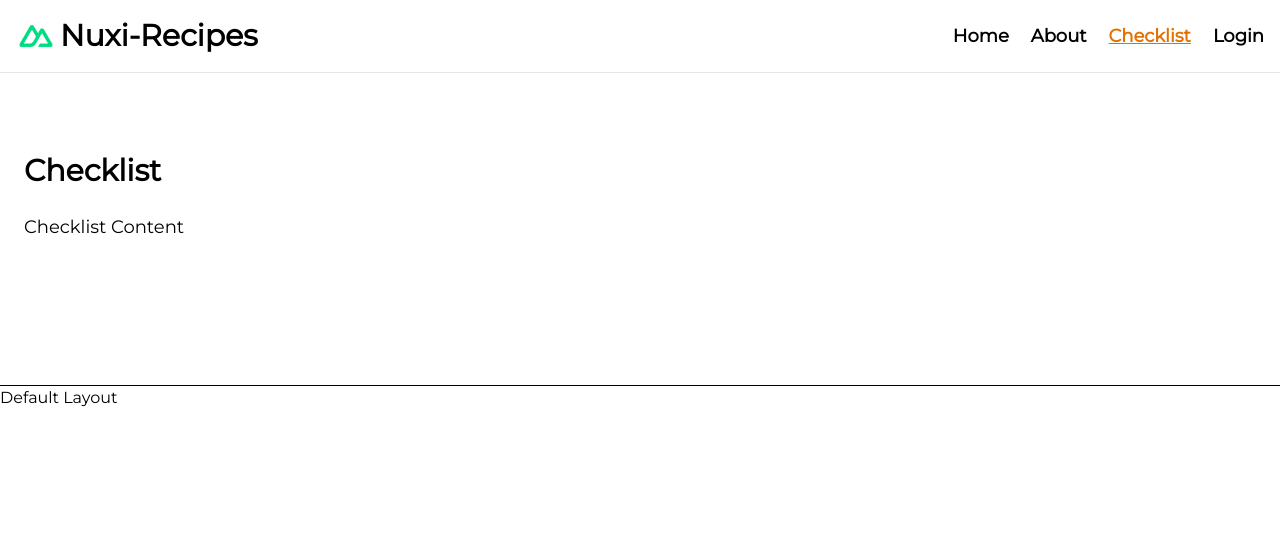
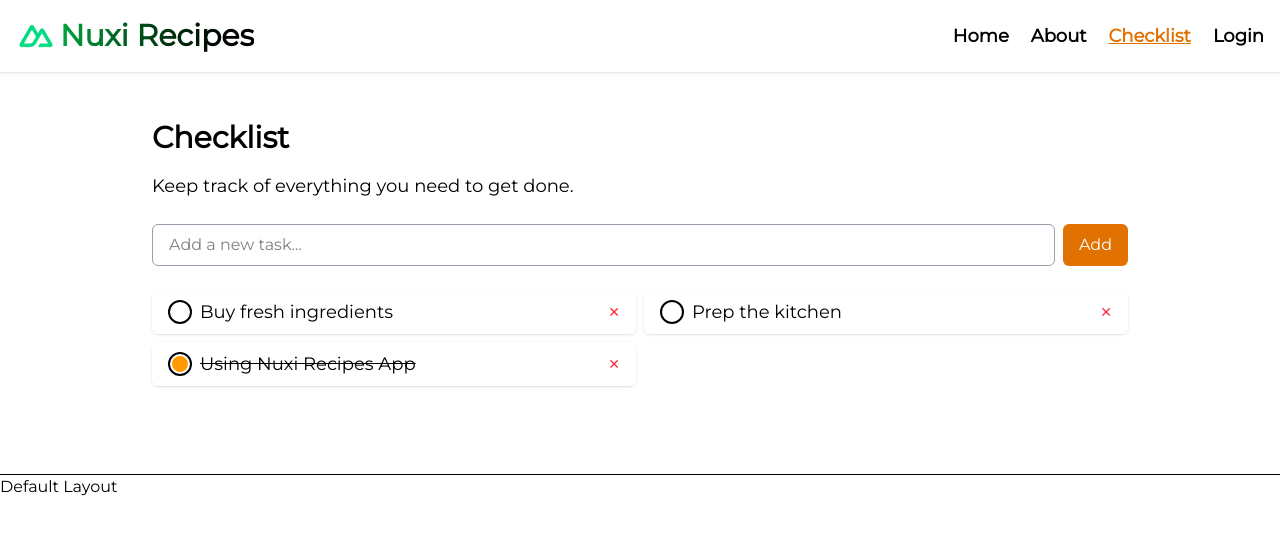
Before and after one commit to Sahasawat-Boss/Nuxi-Recipes-v4-Structure, a Nuxt app: page /checklist in a window 1280 px wide. Shown: the top 534 px of the page. Built offline with nearby package versions, Linux system fonts and the light colour scheme.

Commit message:
a todo list

```diff
--- a/app/assets/css/global.css
+++ b/app/assets/css/global.css
@@ -2,6 +2,7 @@
 
 html, body {
     font-family: 'Montserrat';
+    scroll-behavior: smooth;
 }
 
 /* Tailwind Apply */
--- a/app/components/BaseNav.vue
+++ b/app/components/BaseNav.vue
@@ -1,10 +1,14 @@
 <template>
-    <header class="py-2.5 sm:py-4 border-b border-black/10">
+    <header class="py-2.5 sm:py-4 shadow-sm">
         <nav class="flex flex-col sm:flex-row container px-4">
             <NuxtLink to="/" class="flex gap-1 items-center">
                 <!-- <img class="w-14" src="public/icon-green.png" alt="icon" /> -->
                 <NuxtImg width="40px" src="/icon-green.png" alt="icon" />
-                <span class="text-xl md:text-3xl font-bold">Nuxi-Recipes</span>
+                <span
+                    class="text-xl md:text-3xl font-bold bg-gradient-to-r from-green-600 to-black text-transparent bg-clip-text"
+                >
+                    Nuxi Recipes
+                </span>
             </NuxtLink>
             <ul
                 class="flex gap-5.5 items-center ml-auto sm:text-lg font-bold capitalize"
--- a/app/components/HeroSection.vue
+++ b/app/components/HeroSection.vue
@@ -13,6 +13,7 @@
                 </p>
 
                 <NuxtLink
+                    to="#all-recipe"
                     class="px-4 py-2 text-white self-start bg-amber-600/95 rounded-md text-lg hover"
                 >
                     Browse Recipes
--- a/app/pages/about.vue
+++ b/app/pages/about.vue
@@ -1,6 +1,6 @@
 <template>
     <main>
-        <section class="container py-20 px-6">
+        <section class="container py-12 px-6">
             <h1 class="text-3xl bold mb-6 text-balance">About Nuxtcipes:</h1>
             <p class="text-lg mb-6 text-balance">
                 Nuxtcipes is a recipe application based on the dummyJSON API,
--- a/app/pages/checklist.vue
+++ b/app/pages/checklist.vue
@@ -1,14 +1,85 @@
 <template>
-    <main>
-        <section class="container py-20 px-6">
-            <h1 class="text-3xl bold mb-6 text-balance">Checklist</h1>
-            <p class="text-lg mb-6 text-balance">Checklist Content</p>
-        </section>
-    </main>
+    <section class="max-w-screen-lg mx-auto px-6 py-12">
+        <h2 class="text-3xl font-semibold mb-4">Checklist</h2>
+        <p class="text-lg mb-6">
+            Keep track of everything you need to get done.
+        </p>
+
+        <!-- Add new task -->
+        <div class="flex gap-2 mb-6">
+            <input
+                v-model="newTask"
+                @keyup.enter="addTask"
+                type="text"
+                placeholder="Add a new task..."
+                class="flex-1 border border-gray-400 px-4 py-2 rounded-md focus:outline-none focus:ring-2 focus:ring-amber-500"
+            />
+            <button
+                @click="addTask"
+                class="bg-amber-600 text-white px-4 py-2 rounded-md hover:bg-amber-700"
+            >
+                Add
+            </button>
+        </div>
+
+        <!-- Todo List -->
+        <ul class="grid grid-cols-1 md:grid-cols-2 gap-2 text-lg">
+            <li
+                v-for="(todo, index) in todos"
+                :key="index"
+                class="flex justify-between items-center bg-white/70 rounded-md px-4 py-2 shadow-sm"
+            >
+                <label class="flex gap-2 items-center w-full">
+                    <input
+                        class="hidden peer"
+                        type="checkbox"
+                        v-model="todo.completed"
+                    />
+                    <div
+                        class="relative w-6 h-6 rounded-full border-2 border-dodgeroll-gold flex items-center justify-center peer-checked:after:absolute peer-checked:after:w-4 peer-checked:after:h-4 peer-checked:after:bg-amber-500 peer-checked:after:rounded-full"
+                    ></div>
+                    <span class="peer-checked:line-through break-words flex-1">
+                        {{ todo.task }}
+                    </span>
+                </label>
+
+                <!-- Delete button -->
+                <button
+                    @click="deleteTask(index)"
+                    class="text-red-500 hover:text-red-700 text-sm ml-4"
+                    title="Delete"
+                >
+                    ✕
+                </button>
+            </li>
+        </ul>
+    </section>
 </template>
 
 <script setup lang="ts">
+import { ref } from "vue";
+
 useSeoMeta({
     title: "Nuxi Recipes | Checklist",
 });
+
+const todos = ref([
+    { task: "Buy fresh ingredients", completed: false },
+    { task: "Prep the kitchen", completed: false },
+    { task: "Using Nuxi Recipes App", completed: true },
+]);
+
+const newTask = ref("");
+
+const addTask = () => {
+    const taskText = newTask.value.trim();
+    if (taskText) {
+        todos.value.push({ task: taskText, completed: false });
+        newTask.value = "";
+    }
+};
+
+const deleteTask = (index: number) => {
+    todos.value.splice(index, 1);
+};
 </script>
--- a/app/pages/index.vue
+++ b/app/pages/index.vue
@@ -3,7 +3,7 @@
         <HeroSection />
 
         <!-- Fetch Recipe Data -->
-        <section class="py-16 px-10 container">
+        <section class="py-16 px-10 container" id="all-recipe">
             <h2 class="text-3xl mb-2 font-bold">Top Picks for You</h2>
             <p class="text-lg lg:text-xl mb-8">
                 Explore our most-loved recipes!
@@ -25,6 +25,8 @@
                         sizes="100vw lg:400px"
                         densities="x1"
                         alt="recipes image"
+                        loading="lazy"
+                        placeholder="blur"
                         class="rounded-t-xl w-full"
                     />
                     <div class="flex flex-col py-6 px-4 flex-1">
--- a/app/pages/recipes/[id].vue
+++ b/app/pages/recipes/[id].vue
@@ -40,7 +40,9 @@
             densities="x1"
             sizes="xs:100vw sm:100vw md:100vw lg:100vw"
             class="w-full max-h-[500px] object-cover rounded-md shadow-sm mb-12"
-            alt=""
+            alt="recipes image"
+            loading="lazy"
+            placeholder="blur"
         />
 
         <!-- Ingredients -->
```
